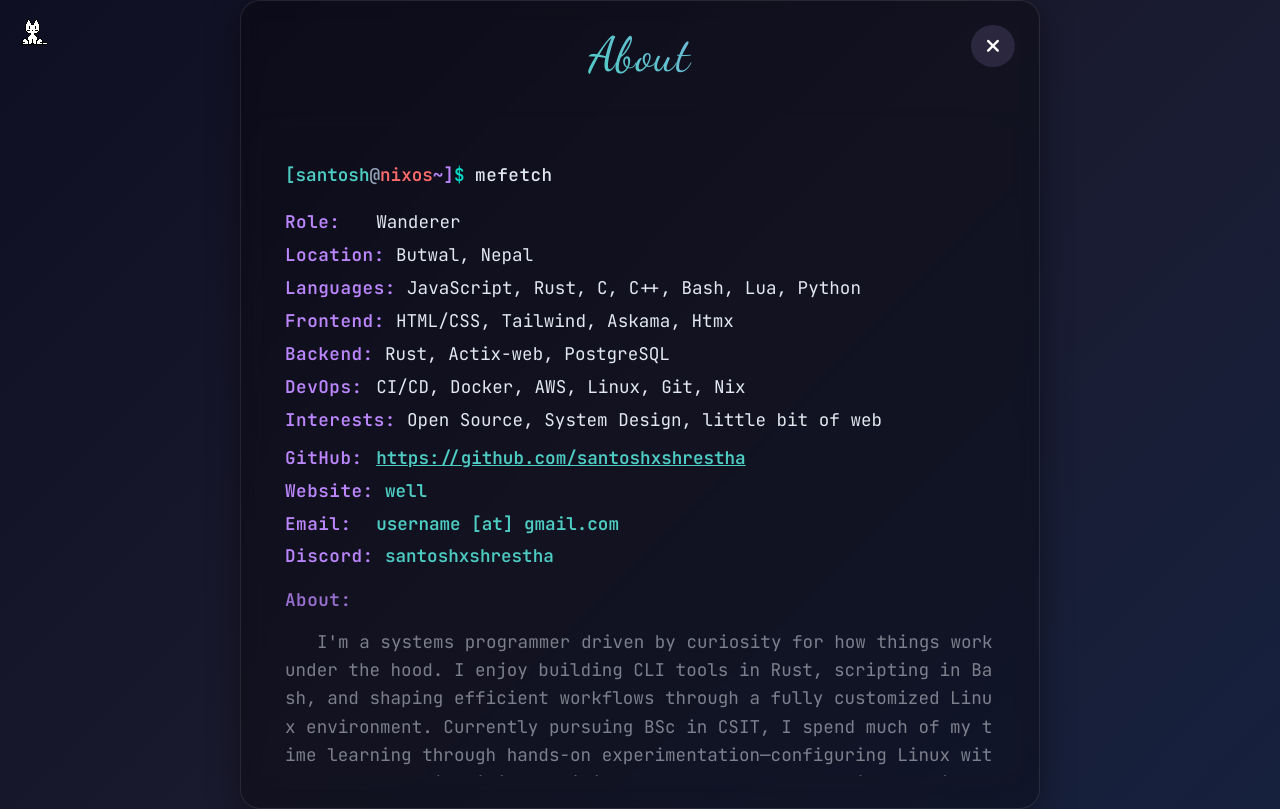
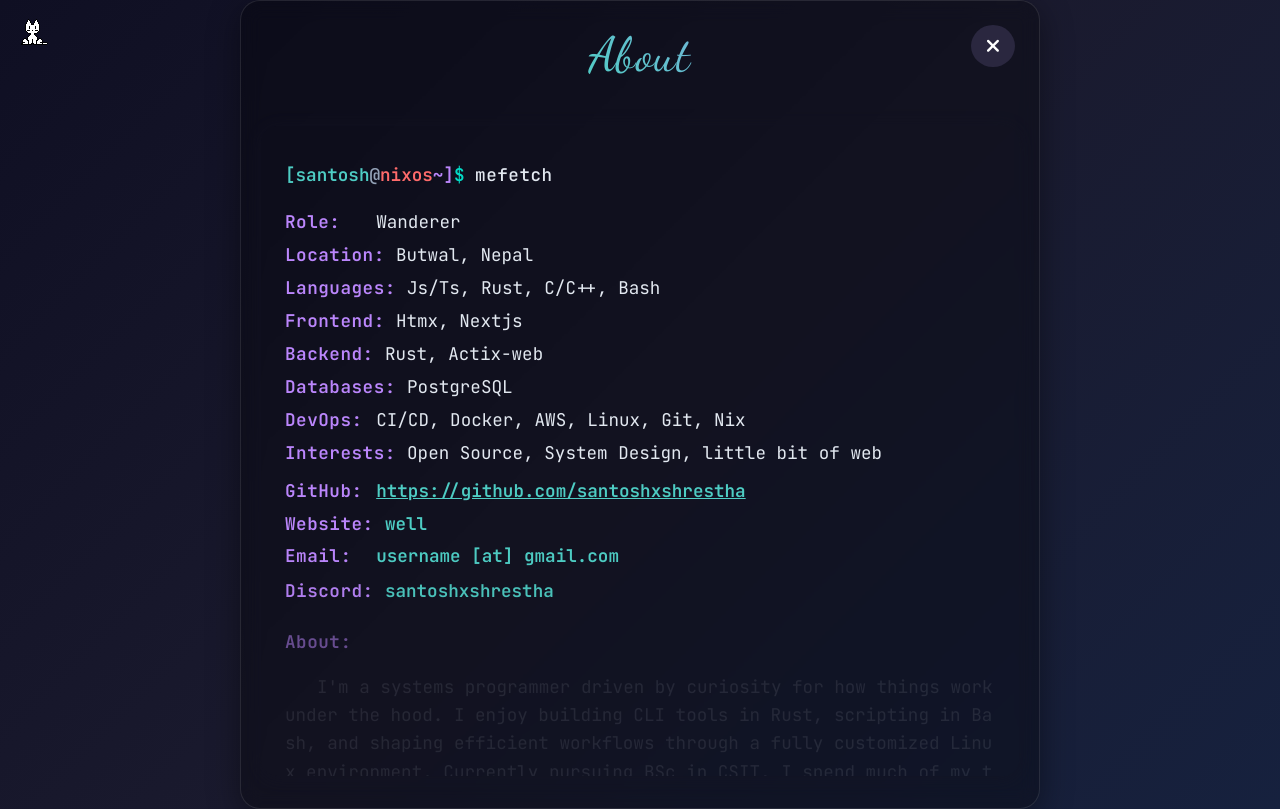
Before and after one commit to santoshxshrestha/santoshxshrestha.tech, a Next.js app: page /about in a window 1280 px wide. Built offline with nearby package versions, Linux system fonts and the light colour scheme.

Commit message:
formatter i guess

```diff
--- a/app/about/page.tsx
+++ b/app/about/page.tsx
@@ -26,10 +26,11 @@ export default function About() {
     { label: "Location:", value: "Butwal, Nepal" },
     {
       label: "Languages:",
-      value: "JavaScript, Rust, C, C++, Bash, Lua, Python",
+      value: "Js/Ts, Rust, C/C++, Bash",
     },
-    { label: "Frontend:", value: "HTML/CSS, Tailwind, Askama, Htmx" },
-    { label: "Backend:", value: "Rust, Actix-web, PostgreSQL" },
+    { label: "Frontend:", value: "Htmx, Nextjs" },
+    { label: "Backend:", value: "Rust, Actix-web" },
+    { label: "Databases:", value: "PostgreSQL" },
     { label: "DevOps:", value: "CI/CD, Docker, AWS, Linux, Git, Nix" },
     {
       label: "Interests:",
@@ -50,7 +51,7 @@ export default function About() {
     {
       label: "",
       value:
-        "I'm a systems programmer driven by curiosity for how things work under the hood. I enjoy building CLI tools in Rust, scripting in Bash, and shaping efficient workflows through a fully customized Linux environment. Currently pursuing BSc in CSIT, I spend much of my time learning through hands-on experimentation—configuring Linux with Hyprland, maintaining a minimal yet powerful setup with Neovim, Zsh, and tmux. When I'm not programming, you'll find me obsessively ricing my setup, tweaking configurations, and tinkering with my system to squeeze out every millisecond of performance.",
+        "I'm a systems programmer driven by curiosity for how things work under the hood. I enjoy building CLI tools in Rust, scripting in Bash, and shaping efficient workflows through a fully customized Linux environment. Currently pursuing BSc in CSIT, I spend much of my time learning through hands-on experimentation—configuring Linux with Hyprland, maintaining a minimal yet powerful setup with Neovim, nu, and tmux. When I'm not programming, you'll find me obsessively ricing my setup, tweaking configurations, and tinkering with my system to squeeze out every millisecond of performance.",
     },
   ];
 
--- a/app/layout.tsx
+++ b/app/layout.tsx
@@ -4,15 +4,15 @@ import Oneko from "./components/Oneko";
 import "./globals.css";
 
 export const metadata: Metadata = {
-  metadataBase: new URL('https://santoshxshrestha.tech'),
+  metadataBase: new URL("https://santoshxshrestha.tech"),
   title: "Santosh - Home",
   description:
     "Santosh Shrestha's personal website. Explore more about Santosh.",
   keywords:
     "Santosh Shrestha, santoshxshrestha, personal website, projects, blog, NixOS, developer, portfolio",
-    openGraph: {
-        images: '/santosh.jpg'
-    }
+  openGraph: {
+    images: "/santosh.jpg",
+  },
 };
 
 export default function RootLayout({
```
